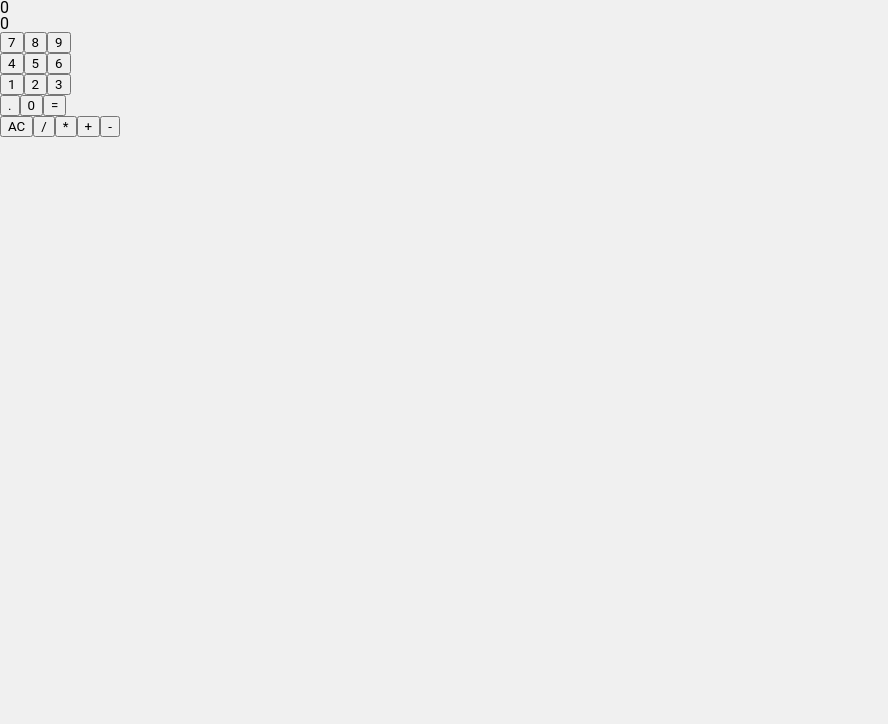
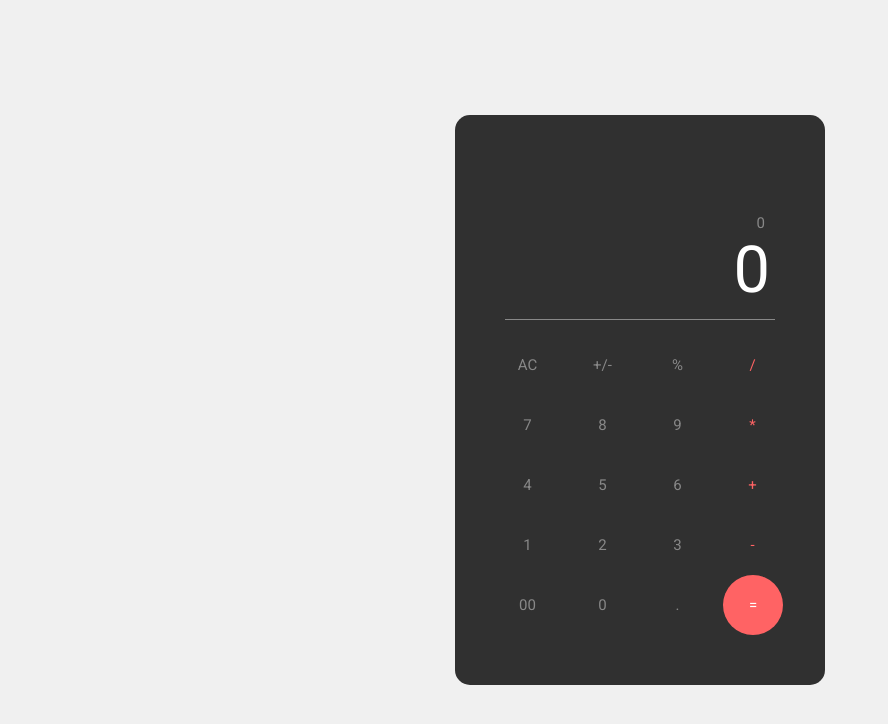
Before and after one commit to saadulde45/calculator, a React app in the folder react-calculator/: page / in a window 1280 px wide. Shown: the top 724 px of the page, without its empty margins (0-888 px from the left). Built offline with nearby package versions, Linux system fonts and the light colour scheme.

Commit message:
1. Adding fonts 2. Applying styling 3. Adding more buttons to balance the UI

```diff
--- a/react-calculator/src/component/App.js
+++ b/react-calculator/src/component/App.js
@@ -19,7 +19,8 @@ class App extends Component {
 
 	render() {
 		return (
-			<div className="App">
+			<div className="container">
+				<link href="https://fonts.googleapis.com/css?family=Roboto" rel="stylesheet" />
 				<Result
 					result={this.state.numberString || Constants.ZERO} current={this.state.currentNumber}
 				/>
--- a/react-calculator/src/component/App.scss
+++ b/react-calculator/src/component/App.scss
@@ -1,6 +1,14 @@
 @mixin font {
     font-family: 'Roboto', sans-serif !important;
     font-weight: normal;
+}
+
+@mixin flexbox() {
+    display: -webkit-box;
+    display: -moz-box;
+    display: -ms-flexbox;
+    display: -webkit-flex;
+    display: flex;
 }
 
 body {
@@ -11,7 +19,81 @@ body {
     @include font;
 
     font-size: 100%;
-    color: #000;
+    color: #fff;
     line-height: 1.0em;
     background-color: #f0f0f0 !important;
+
+    #root {
+        @include flexbox();
+        justify-content: center;
+        align-items: center;
+        height: 100vh;
+    }
+
+    .container {
+        @include flexbox();
+        flex-direction: column;
+        height: 500px;
+        width: 300px;
+        background-color: #303030;
+        border-radius: 15px;
+        padding: 35px 35px;
+        .result-container {
+            @include flexbox();
+            flex-direction: column-reverse;
+            padding: 10px 5px;
+            height: 180px;
+            border-bottom: 1px solid #888888;
+            text-align: right;
+            margin: 0 15px;
+            .operation-list {
+                color: #888888;
+                font-size: 15px;
+                align-self: flex-end;
+                order: 2;
+                padding-right: 5px;
+            }
+            .result {
+                font-size: 65px;
+                line-height: 1.2em;
+                align-self: flex-end;
+                order: 1;
+            }
+        }
+        .button-container {
+            @include flexbox();
+            padding: 15px 0;
+
+            .button {
+                background-color: #303030;
+                border: none;
+                height: 60px;
+                width: 75px;
+                color: #888888;
+                font-size: 15px;
+                &:focus {
+                    border: none;
+                    outline: none;
+                }
+            }
+        .number-container {
+            flex-basis: 75%;
+        }
+        .operation-container {
+            flex-basis: 22%;
+            flex-direction: column;
+            text-align: right;
+            .button {
+                color: #FF6364;
+            }
+            .equals {
+                color: #fff;
+                background-color: #FF6364;
+                border-radius: 30px;
+                width: 60px;
+                margin: 0 7px 0 7px;
+            }
+        }
+    }
+    }
 }
--- a/react-calculator/src/component/Button.js
+++ b/react-calculator/src/component/Button.js
@@ -8,8 +8,10 @@ class Button extends React.Component {
     }
 
     render() {
+        let applyClass = this.props.applyClass ? this.props.applyClass : '';
         return (
             <button
+                className={"button " + applyClass}
                 onClick={this.handleClick}
             >
                 {this.props.name}
--- a/react-calculator/src/component/ButtonLayoutPanel.js
+++ b/react-calculator/src/component/ButtonLayoutPanel.js
@@ -11,36 +11,31 @@ class ButtonLayoutPanel extends React.Component {
 
     render() {
         return (
-            <div>
+            <div className="button-container">
                 {/* Number section */}
-                <section>
+                <section className="number-container">
                     {
-                        Constants.NUMBER_LAYOUT.map((row, index) => {
+                        Constants.NUMBER_LAYOUT.map((row) => {
                             return (
-                                <div key={index}>
-                                    {
                                 row.map((button, index) => {
                                     return (
                                         <Button key={index} name={button} clickHandler={this.handleClick} />
                                     );
                                 })
-                                    }
-                                </div>
                             );
                         })
                     }
                 </section>
                 {/* Operation section */}
-                <section>
-                    <div>
+                <section className="operation-container">
                     {
                         Constants.ROW_OPERATION.map((button, index) => {
+                            let className = button === '=' ? 'equals' : '';
                             return (
-                                    <Button name={button} key={index} clickHandler={this.handleClick} />
+                                <Button name={button} key={index} clickHandler={this.handleClick} applyClass={className} />
                             );
                         })
                     }
-                    </div>
                 </section>
             </div>
         );
--- a/react-calculator/src/component/Result.js
+++ b/react-calculator/src/component/Result.js
@@ -4,11 +4,11 @@ import PropTypes from 'prop-types';
 class Result extends React.Component {
     render() {
         return (
-            <div>
-                <div>
+            <div className="result-container">
+                <div className="operation-list">
                     {this.props.result}
                 </div>
-                <div>
+                <div className="result">
                     {this.props.current}
                 </div>
             </div>
--- a/react-calculator/src/constants/constants.js
+++ b/react-calculator/src/constants/constants.js
@@ -1,7 +1,8 @@
-const ROW_ONE = ["7", "8", "9"];
-const ROW_TWO = ["4", "5", "6"];
-const ROW_THREE = ["1", "2", "3"];
-const ROW_FOUR = [".", "0", "="];
+const ROW_ONE = ["AC", "+/-", "%"]
+const ROW_TWO = ["7", "8", "9"];
+const ROW_THREE = ["4", "5", "6"];
+const ROW_FOUR = ["1", "2", "3"];
+const ROW_FIFTH = ["00", "0", "."];
 
 const Constants = {
     EMPTY_RESULT: {
@@ -18,8 +19,8 @@ const Constants = {
     },
     OPERATION_REGEX: /[+-/*]+$/g,
     NUMBER_REGEX: /[0-9]+$/,
-    NUMBER_LAYOUT: [ROW_ONE, ROW_TWO, ROW_THREE, ROW_FOUR],
-    ROW_OPERATION: ["AC","/", "*", "+", "-"]
+    NUMBER_LAYOUT: [ROW_ONE, ROW_TWO, ROW_THREE, ROW_FOUR, ROW_FIFTH],
+    ROW_OPERATION: ["/", "*", "+", "-", "="]
 }
 
 export default Constants;
```
Lines whose indentation alone changed are shown as unchanged.
